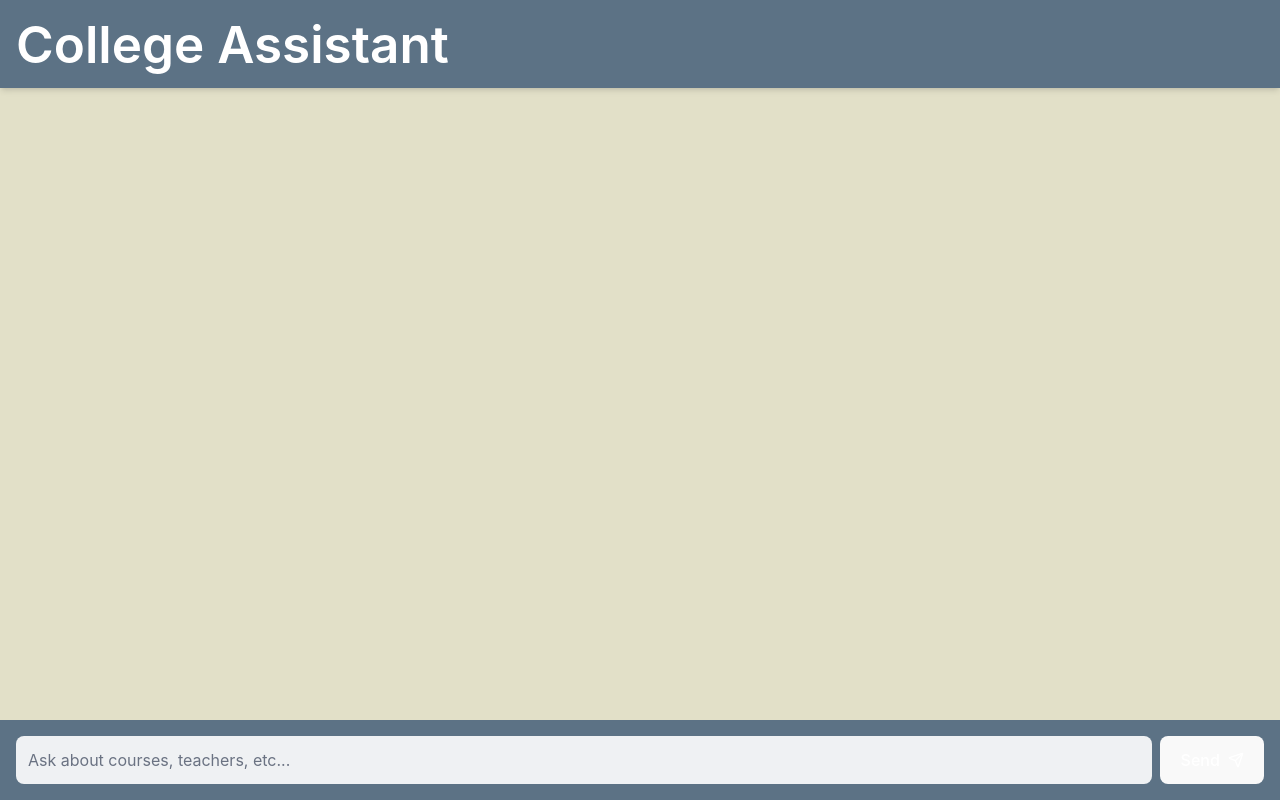
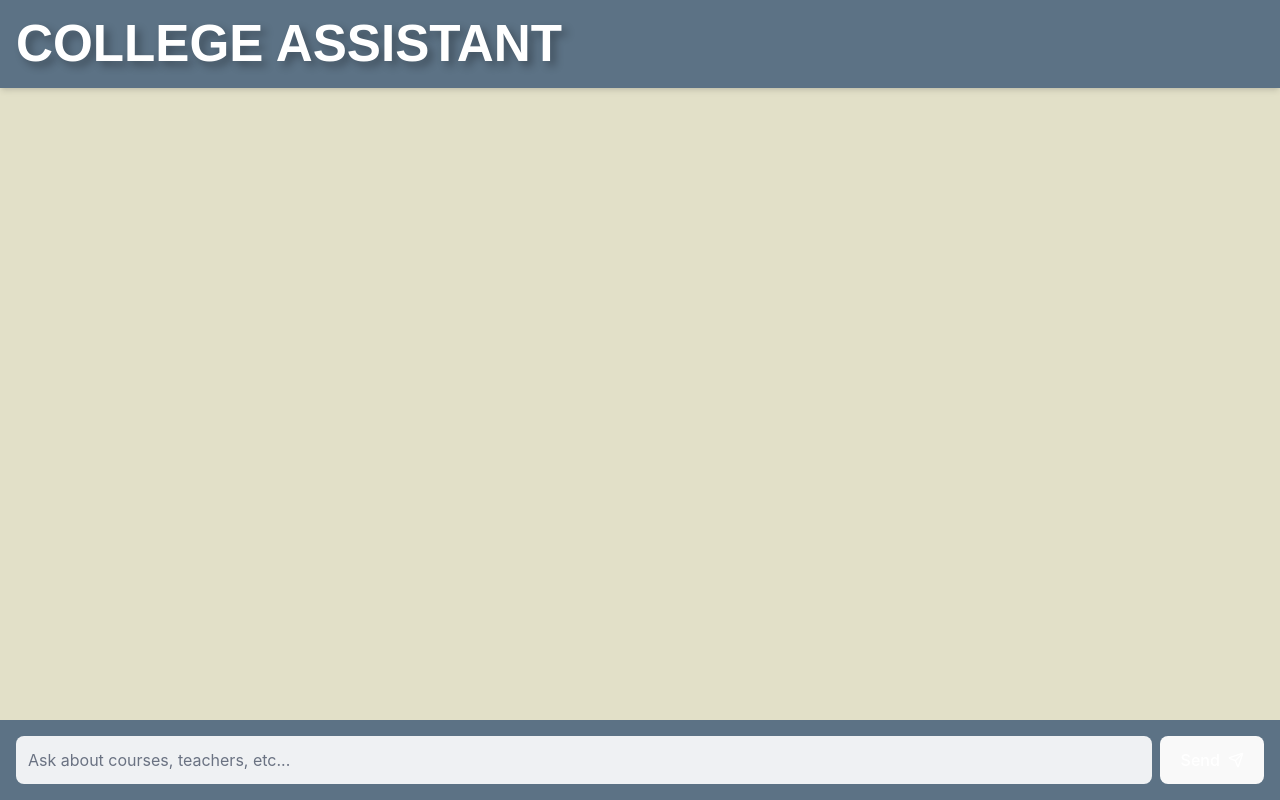
Before and after one commit to mudit-dixit/ai-chatbot, a React (Vite) app: page / in a window 1280 px wide. Built offline with nearby package versions, Linux system fonts and the light colour scheme; a web font is replaced by a local one.

Commit message:
css changes

```diff
--- a/src/components/chats.jsx
+++ b/src/components/chats.jsx
@@ -43,7 +43,15 @@ const Chat = () => {
     <div className="flex flex-col h-screen bg-[#E2E0C8]">
       {/* Header */}
       <div className="bg-[#5C7285] p-4 shadow-md">
-        <h1 className="text-white text-xl font-semibold">College Assistant</h1>
+        <h1
+          className="text-white text-xl font-semibold "
+          style={{
+            fontFamily: 'fantasy',
+            textShadow: '5px 5px 8px rgba(0, 0, 0, 0.3)',
+          }}
+        >
+          COLLEGE ASSISTANT
+        </h1>
       </div>
 
       {/* Chat messages */}
```
Also changed, not shown: 1 other file (tests, documents, lock files or other folders).
